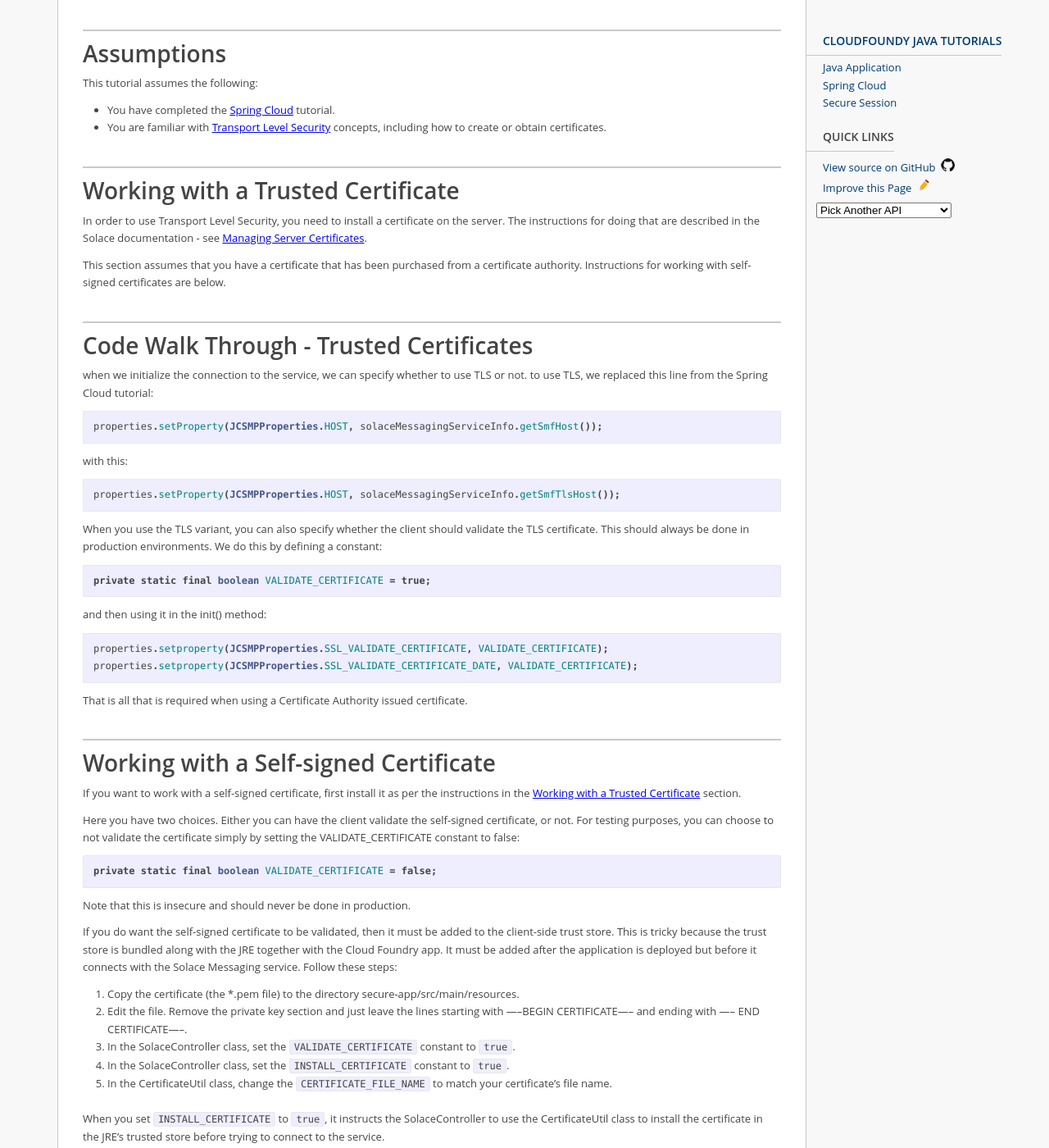
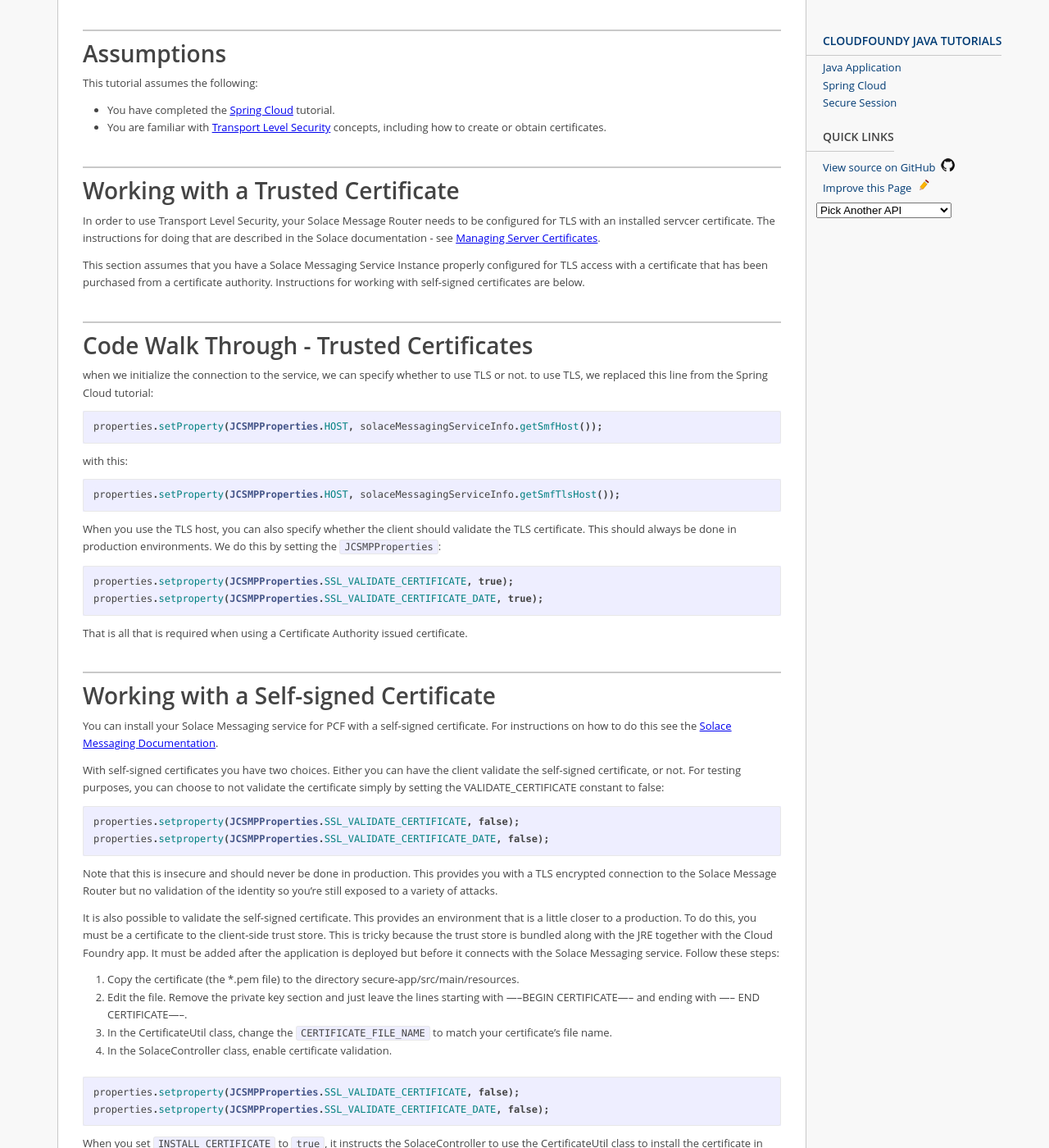
Before and after one commit to SolaceSamples/solace-samples-cloudfoundry-java, a Jekyll site: the page built from docs/_tutorials/secure-sessions.md, in a window 1280 px wide and 1400 px high, scrolled down 545 px. Shown: the whole window at 82% size. Built offline with Jekyll 4.4.1, drawn with Linux system fonts in a browser that asks for light colours; some of the changed text lies outside the part shown.

Commit message:
Editorial changes from review

````diff
--- a/docs/_tutorials/secure-sessions.md
+++ b/docs/_tutorials/secure-sessions.md
@@ -34,9 +34,9 @@ This tutorial assumes the following:
 
 ## Working with a Trusted Certificate
 
-In order to use Transport Level Security, you need to install a certificate on the server. The instructions for doing that are described in the Solace documentation - see [Managing Server Certificates]({{ site.links-tls-server }}){:target="_blank"}.
+In order to use Transport Level Security, your Solace Message Router needs to be configured for TLS with an installed servcer certificate. The instructions for doing that are described in the Solace documentation - see [Managing Server Certificates]({{ site.links-tls-server }}){:target="_blank"}.
 
-This section assumes that you have a certificate that has been purchased from a certificate authority. Instructions for working with self-signed certificates are below.
+This section assumes that you have a Solace Messaging Service Instance properly configured for TLS access with a certificate that has been purchased from a certificate authority. Instructions for working with self-signed certificates are below.
 
 ## Code Walk Through - Trusted Certificates
 
@@ -45,45 +45,49 @@ when we initialize the connection to the service, we can specify whether to use
 ```java
 properties.setProperty(JCSMPProperties.HOST, solaceMessagingServiceInfo.getSmfHost());
 ```
+
 with this:
+
 ```java
 properties.setProperty(JCSMPProperties.HOST, solaceMessagingServiceInfo.getSmfTlsHost());
 ```
 
-When you use the TLS variant, you can also specify whether the client should validate the TLS certificate.
-This should always be done in production environments. We do this by defining a constant:
+When you use the TLS host, you can also specify whether the client should validate the TLS certificate.
+This should always be done in production environments. We do this by setting the `JCSMPProperties`:
+
 ```java
-private static final boolean VALIDATE_CERTIFICATE = true;
-```
-and then using it in the init() method:
-```java
-properties.setproperty(JCSMPProperties.SSL_VALIDATE_CERTIFICATE, VALIDATE_CERTIFICATE);
-properties.setproperty(JCSMPProperties.SSL_VALIDATE_CERTIFICATE_DATE, VALIDATE_CERTIFICATE);
+properties.setproperty(JCSMPProperties.SSL_VALIDATE_CERTIFICATE, true);
+properties.setproperty(JCSMPProperties.SSL_VALIDATE_CERTIFICATE_DATE, true);
 ```
 
 That is all that is required when using a Certificate Authority issued certificate.
 
 ## Working with a Self-signed Certificate
 
-If you want to work with a self-signed certificate, first install it as per the instructions in the
-[Working with a Trusted Certificate](#working-with-a-trusted-certificate) section.
+You can install your Solace Messaging service for PCF with a self-signed certificate. For instructions on how to do this see the [Solace Messaging Documentation]({{ site.links-tls-server }}){:target="_blank"}.
 
-Here you have two choices. Either you can have the client validate the self-signed certificate,
+With self-signed certificates you have two choices. Either you can have the client validate the self-signed certificate,
 or not. For testing purposes, you can choose to not validate the certificate simply by
 setting the VALIDATE_CERTIFICATE constant to false:
 
 ```java
-private static final boolean VALIDATE_CERTIFICATE = false;
+properties.setproperty(JCSMPProperties.SSL_VALIDATE_CERTIFICATE, false);
+properties.setproperty(JCSMPProperties.SSL_VALIDATE_CERTIFICATE_DATE, false);
 ```
-Note that this is insecure and should never be done in production.
 
-If you do want the self-signed certificate to be validated, then it must be added to the client-side trust store. This is tricky because the trust store is bundled along with the JRE together with the Cloud Foundry app. It must be added after the application is deployed but before it connects with the Solace Messaging service. Follow these steps:
+Note that this is insecure and should never be done in production. This provides you with a TLS encrypted connection to the Solace Message Router but no validation of the identity so you're still exposed to a variety of attacks.
+
+It is also possible to validate the self-signed certificate. This provides an environment that is a little closer to a production. To do this, you must be a certificate to the client-side trust store. This is tricky because the trust store is bundled along with the JRE together with the Cloud Foundry app. It must be added after the application is deployed but before it connects with the Solace Messaging service. Follow these steps:
 
 1. Copy the certificate (the *.pem file) to the directory secure-app/src/main/resources.
 1. Edit the file. Remove the private key section and just leave the lines starting with -----BEGIN CERTIFICATE----- and ending with ----- END CERTIFICATE-----.
-1. In the SolaceController class, set the `VALIDATE_CERTIFICATE` constant to `true`.
-1. In the SolaceController class, set the `INSTALL_CERTIFICATE` constant to `true`.
 1. In the CertificateUtil class, change the `CERTIFICATE_FILE_NAME` to match your certificate's file name.
+1. In the SolaceController class, enable certificate validation.
+
+```java
+properties.setproperty(JCSMPProperties.SSL_VALIDATE_CERTIFICATE, false);
+properties.setproperty(JCSMPProperties.SSL_VALIDATE_CERTIFICATE_DATE, false);
+```
 
 When you set `INSTALL_CERTIFICATE` to `true`, it instructs the SolaceController to use the CertificateUtil class to install the certificate in the JRE's trusted store before trying to connect to the service.
 
@@ -103,3 +107,5 @@ Note that we only need to do this when we want the client to validate a self-sig
 ### Next Steps
 
 Once this has been done, the process of building, deploying and testing the application are the same as in the [Spring Cloud]({{ site.baseurl }}/spring-cloud) tuturial.
+
+TODO: Repeat I suggest repeating the steps for how to run
````
